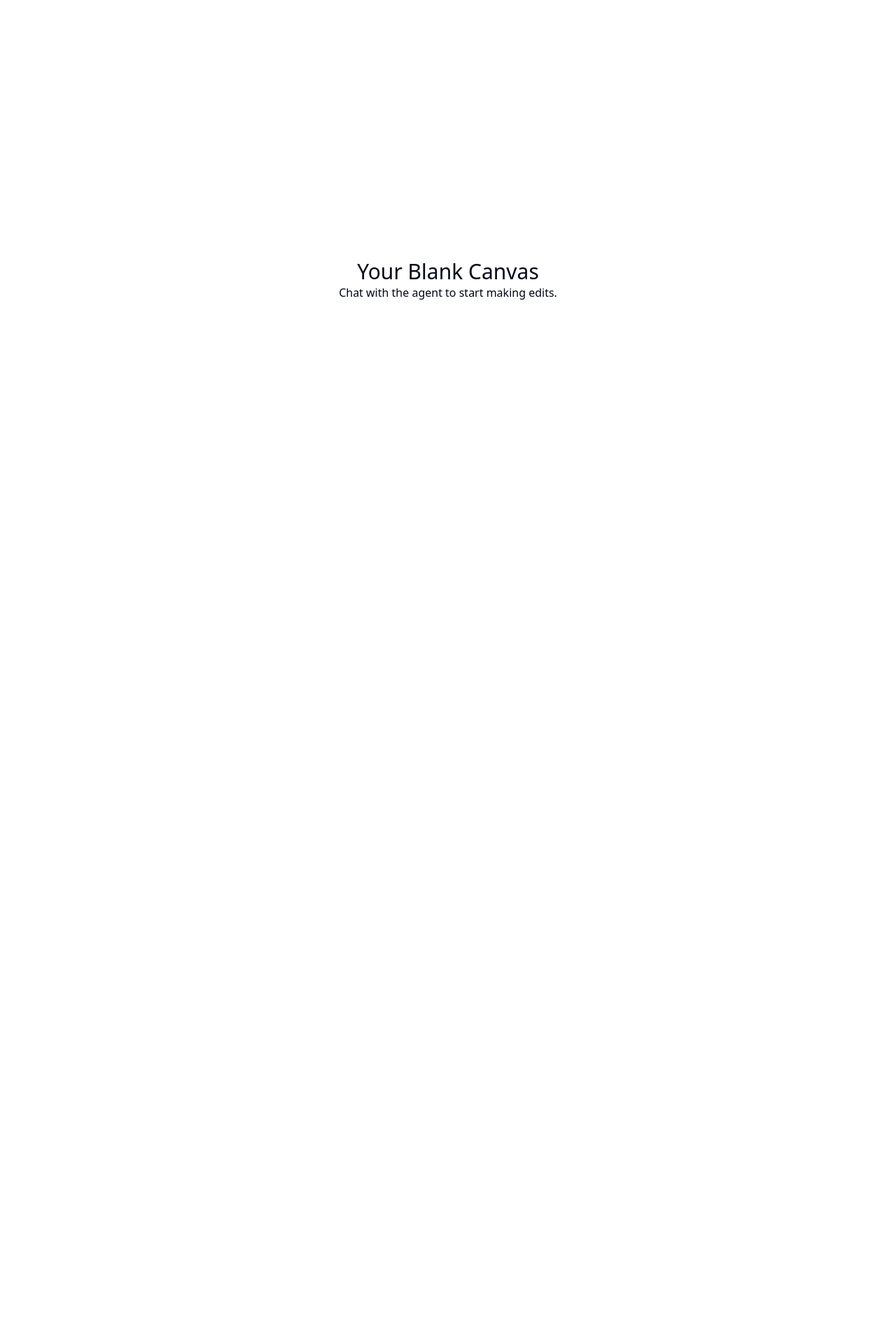
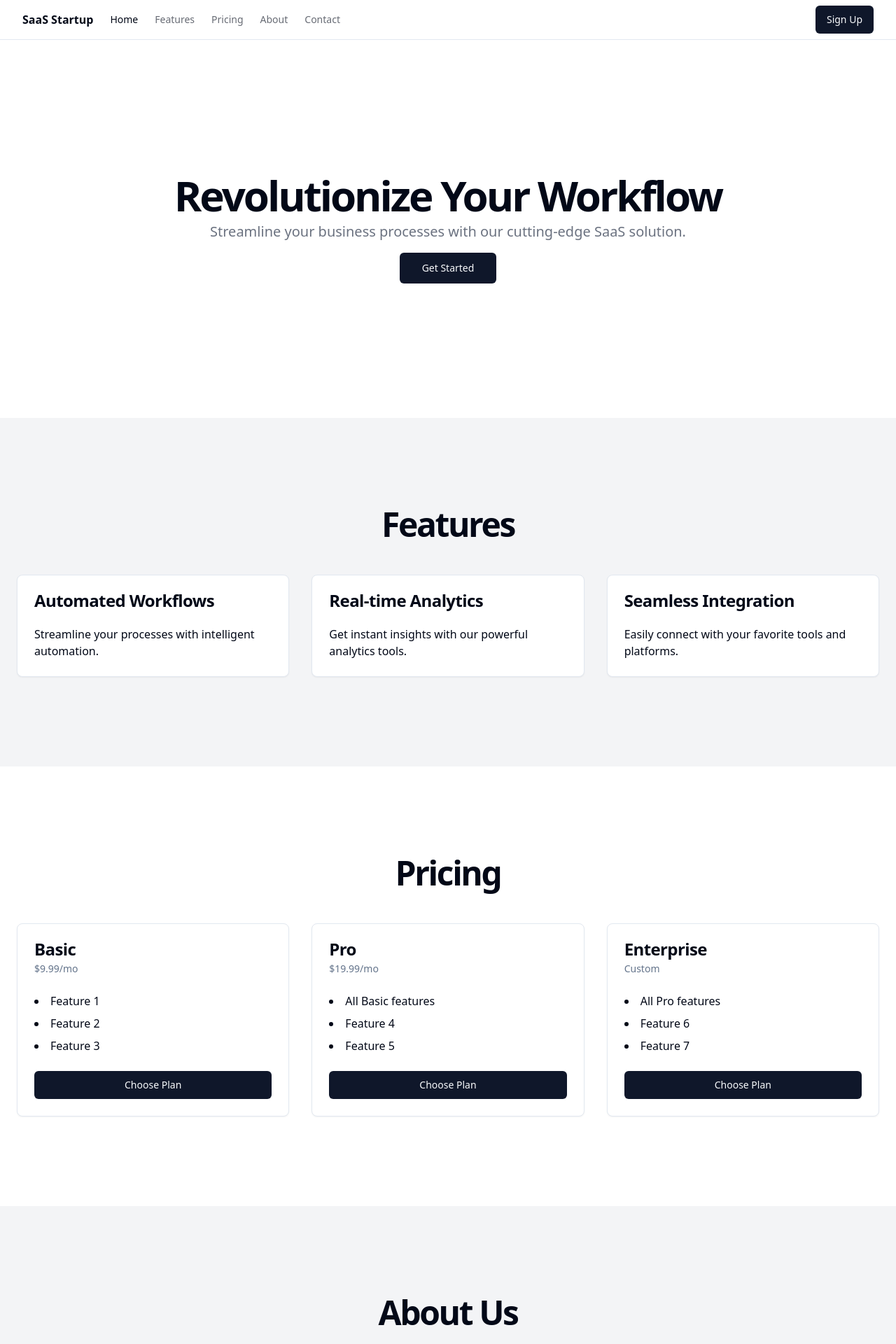
Before and after one commit to GPT-Engineer-App-Dev/saas-landing-house, a React (Vite) app: page / in a window 1280 px wide. Shown: the top 1920 px of the page at 70% size. Before the commit the page ends 800 px from the top, so only its background shows below. Built offline with nearby package versions, Linux system fonts and the light colour scheme.

Commit message:
Create initial landing page for startup SaaS

```diff
--- a/src/App.jsx
+++ b/src/App.jsx
@@ -1,17 +1,37 @@
 import { Toaster } from "@/components/ui/sonner";
 import { TooltipProvider } from "@/components/ui/tooltip";
 import { QueryClient, QueryClientProvider } from "@tanstack/react-query";
-import { Home } from "lucide-react";
+import { Home, LayoutDashboard, CreditCard, Users, Settings } from "lucide-react";
 import { Route, BrowserRouter as Router, Routes } from "react-router-dom";
-import Layout from "./layouts/default"; // available: default, navbar, sidebar
+import Layout from "./layouts/default";
 import Index from "./pages/Index.jsx";
 const queryClient = new QueryClient();
 
 export const navItems = [
   {
-    title: "Home", // Feel free to change this to your liking
+    title: "Home",
     to: "/",
     icon: <Home className="h-4 w-4" />,
+  },
+  {
+    title: "Features",
+    to: "/#features",
+    icon: <LayoutDashboard className="h-4 w-4" />,
+  },
+  {
+    title: "Pricing",
+    to: "/#pricing",
+    icon: <CreditCard className="h-4 w-4" />,
+  },
+  {
+    title: "About",
+    to: "/#about",
+    icon: <Users className="h-4 w-4" />,
+  },
+  {
+    title: "Contact",
+    to: "/#contact",
+    icon: <Settings className="h-4 w-4" />,
   },
 ];
 
@@ -24,7 +44,6 @@ const App = () => {
           <Routes>
             <Route path="/" element={<Layout />}>
               <Route index element={<Index />} />
-              {/* Add more routes here as needed */}
             </Route>
           </Routes>
         </Router>
--- a/src/pages/Index.jsx
+++ b/src/pages/Index.jsx
@@ -1,10 +1,168 @@
-// Update this page (the content is just a fallback if you fail to update the page)
+import { Button } from "@/components/ui/button";
+import { Input } from "@/components/ui/input";
+import { Textarea } from "@/components/ui/textarea";
+import {
+  Card,
+  CardContent,
+  CardDescription,
+  CardFooter,
+  CardHeader,
+  CardTitle,
+} from "@/components/ui/card";
+import { Facebook, Twitter, Instagram, Link } from "lucide-react";
 
 const Index = () => {
   return (
-    <div className="text-center">
-      <h1 className="text-3xl">Your Blank Canvas</h1>
-      <p>Chat with the agent to start making edits.</p>
+    <div className="flex flex-col min-h-screen">
+      {/* Header */}
+      <header className="sticky top-0 z-50 w-full border-b bg-background/95 backdrop-blur supports-[backdrop-filter]:bg-background/60">
+        <div className="container flex h-14 items-center">
+          <div className="mr-4 hidden md:flex">
+            <a className="mr-6 flex items-center space-x-2" href="/">
+              <span className="hidden font-bold sm:inline-block">
+                SaaS Startup
+              </span>
+            </a>
+            <nav className="flex items-center space-x-6 text-sm font-medium">
+              <a className="transition-colors hover:text-foreground/80 text-foreground" href="/">Home</a>
+              <a className="transition-colors hover:text-foreground/80 text-foreground/60" href="#features">Features</a>
+              <a className="transition-colors hover:text-foreground/80 text-foreground/60" href="#pricing">Pricing</a>
+              <a className="transition-colors hover:text-foreground/80 text-foreground/60" href="#about">About</a>
+              <a className="transition-colors hover:text-foreground/80 text-foreground/60" href="#contact">Contact</a>
+            </nav>
+          </div>
+          <div className="flex flex-1 items-center justify-between space-x-2 md:justify-end">
+            <Button>Sign Up</Button>
+          </div>
+        </div>
+      </header>
+
+      <main className="flex-1">
+        {/* Hero Section */}
+        <section className="w-full py-12 md:py-24 lg:py-32 xl:py-48">
+          <div className="container px-4 md:px-6">
+            <div className="flex flex-col items-center space-y-4 text-center">
+              <div className="space-y-2">
+                <h1 className="text-3xl font-bold tracking-tighter sm:text-4xl md:text-5xl lg:text-6xl/none">
+                  Revolutionize Your Workflow
+                </h1>
+                <p className="mx-auto max-w-[700px] text-gray-500 md:text-xl dark:text-gray-400">
+                  Streamline your business processes with our cutting-edge SaaS solution.
+                </p>
+              </div>
+              <div className="space-x-4">
+                <Button size="lg">Get Started</Button>
+              </div>
+            </div>
+          </div>
+        </section>
+
+        {/* Features Section */}
+        <section id="features" className="w-full py-12 md:py-24 lg:py-32 bg-gray-100 dark:bg-gray-800">
+          <div className="container px-4 md:px-6">
+            <h2 className="text-3xl font-bold tracking-tighter sm:text-5xl text-center mb-12">Features</h2>
+            <div className="grid grid-cols-1 gap-6 sm:grid-cols-2 lg:grid-cols-3 lg:gap-8">
+              {[
+                { title: "Automated Workflows", description: "Streamline your processes with intelligent automation." },
+                { title: "Real-time Analytics", description: "Get instant insights with our powerful analytics tools." },
+                { title: "Seamless Integration", description: "Easily connect with your favorite tools and platforms." },
+              ].map((feature, index) => (
+                <Card key={index}>
+                  <CardHeader>
+                    <CardTitle>{feature.title}</CardTitle>
+                  </CardHeader>
+                  <CardContent>
+                    <p>{feature.description}</p>
+                  </CardContent>
+                </Card>
+              ))}
+            </div>
+          </div>
+        </section>
+
+        {/* Pricing Section */}
+        <section id="pricing" className="w-full py-12 md:py-24 lg:py-32">
+          <div className="container px-4 md:px-6">
+            <h2 className="text-3xl font-bold tracking-tighter sm:text-5xl text-center mb-12">Pricing</h2>
+            <div className="grid grid-cols-1 gap-6 sm:grid-cols-2 lg:grid-cols-3 lg:gap-8">
+              {[
+                { title: "Basic", price: "$9.99/mo", features: ["Feature 1", "Feature 2", "Feature 3"] },
+                { title: "Pro", price: "$19.99/mo", features: ["All Basic features", "Feature 4", "Feature 5"] },
+                { title: "Enterprise", price: "Custom", features: ["All Pro features", "Feature 6", "Feature 7"] },
+              ].map((plan, index) => (
+                <Card key={index}>
+                  <CardHeader>
+                    <CardTitle>{plan.title}</CardTitle>
+                    <CardDescription>{plan.price}</CardDescription>
+                  </CardHeader>
+                  <CardContent>
+                    <ul className="list-disc list-inside space-y-2">
+                      {plan.features.map((feature, fIndex) => (
+                        <li key={fIndex}>{feature}</li>
+                      ))}
+                    </ul>
+                  </CardContent>
+                  <CardFooter>
+                    <Button className="w-full">Choose Plan</Button>
+                  </CardFooter>
+                </Card>
+              ))}
+            </div>
+          </div>
+        </section>
+
+        {/* About Section */}
+        <section id="about" className="w-full py-12 md:py-24 lg:py-32 bg-gray-100 dark:bg-gray-800">
+          <div className="container px-4 md:px-6">
+            <h2 className="text-3xl font-bold tracking-tighter sm:text-5xl text-center mb-12">About Us</h2>
+            <div className="flex flex-col md:flex-row items-center justify-between gap-8">
+              <div className="flex-1 space-y-4">
+                <p className="text-gray-500 dark:text-gray-400">
+                  We are a passionate team of innovators dedicated to simplifying complex business processes. Our mission is to empower organizations with cutting-edge SaaS solutions that drive efficiency and growth.
+                </p>
+              </div>
+              <div className="flex-1">
+                <img src="/placeholder.svg" alt="Team" className="rounded-lg object-cover w-full h-[300px]" />
+              </div>
+            </div>
+          </div>
+        </section>
+
+        {/* Contact Section */}
+        <section id="contact" className="w-full py-12 md:py-24 lg:py-32">
+          <div className="container px-4 md:px-6">
+            <h2 className="text-3xl font-bold tracking-tighter sm:text-5xl text-center mb-12">Contact Us</h2>
+            <form className="max-w-md mx-auto space-y-4">
+              <Input placeholder="Name" />
+              <Input type="email" placeholder="Email" />
+              <Input placeholder="Subject" />
+              <Textarea placeholder="Message" />
+              <Button type="submit" className="w-full">Send Message</Button>
+            </form>
+          </div>
+        </section>
+      </main>
+
+      {/* Footer */}
+      <footer className="w-full border-t py-6">
+        <div className="container flex flex-col items-center justify-between gap-4 md:h-24 md:flex-row">
+          <div className="flex gap-4">
+            <a href="#" className="text-gray-500 hover:text-gray-700">
+              <Facebook className="h-6 w-6" />
+            </a>
+            <a href="#" className="text-gray-500 hover:text-gray-700">
+              <Twitter className="h-6 w-6" />
+            </a>
+            <a href="#" className="text-gray-500 hover:text-gray-700">
+              <Instagram className="h-6 w-6" />
+            </a>
+            <a href="#" className="text-gray-500 hover:text-gray-700">
+              <Link className="h-6 w-6" />
+            </a>
+          </div>
+          <p className="text-sm text-gray-500">© 2024 SaaS Startup. All rights reserved.</p>
+        </div>
+      </footer>
     </div>
   );
 };
```
